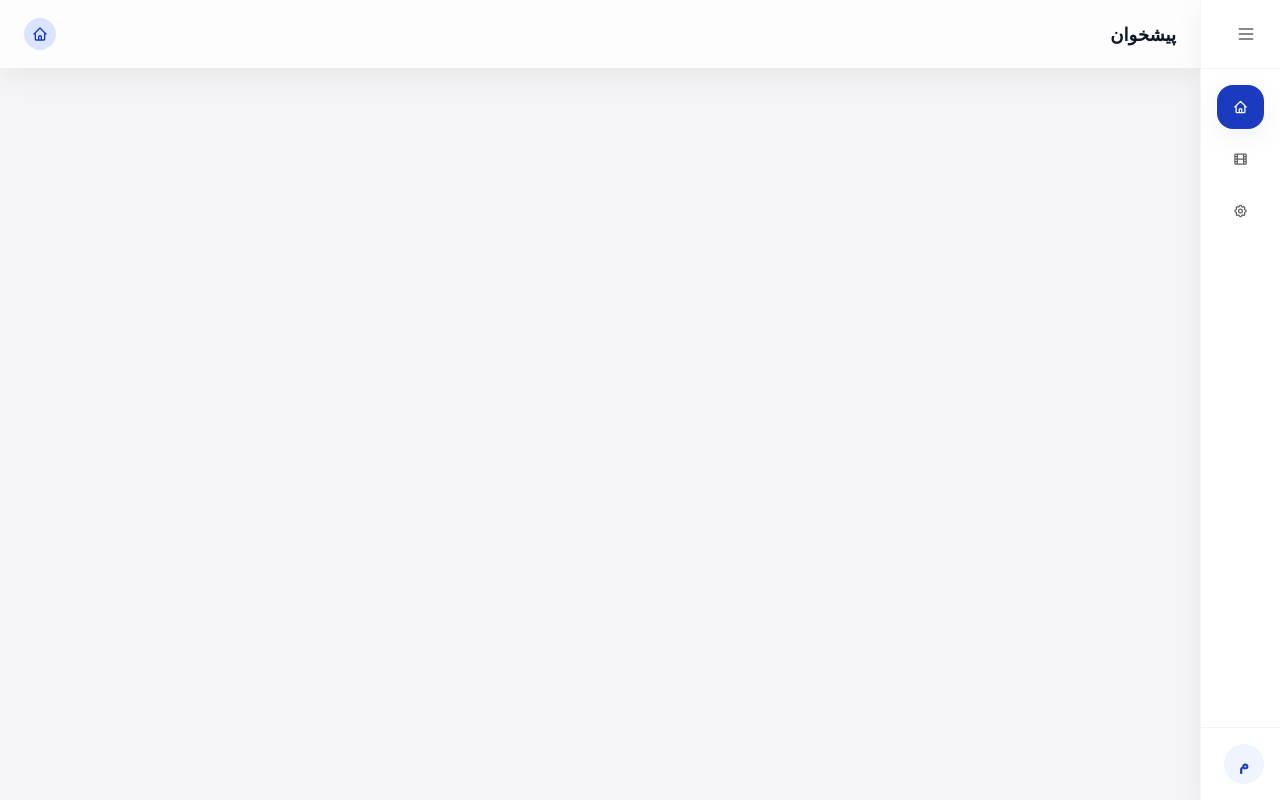
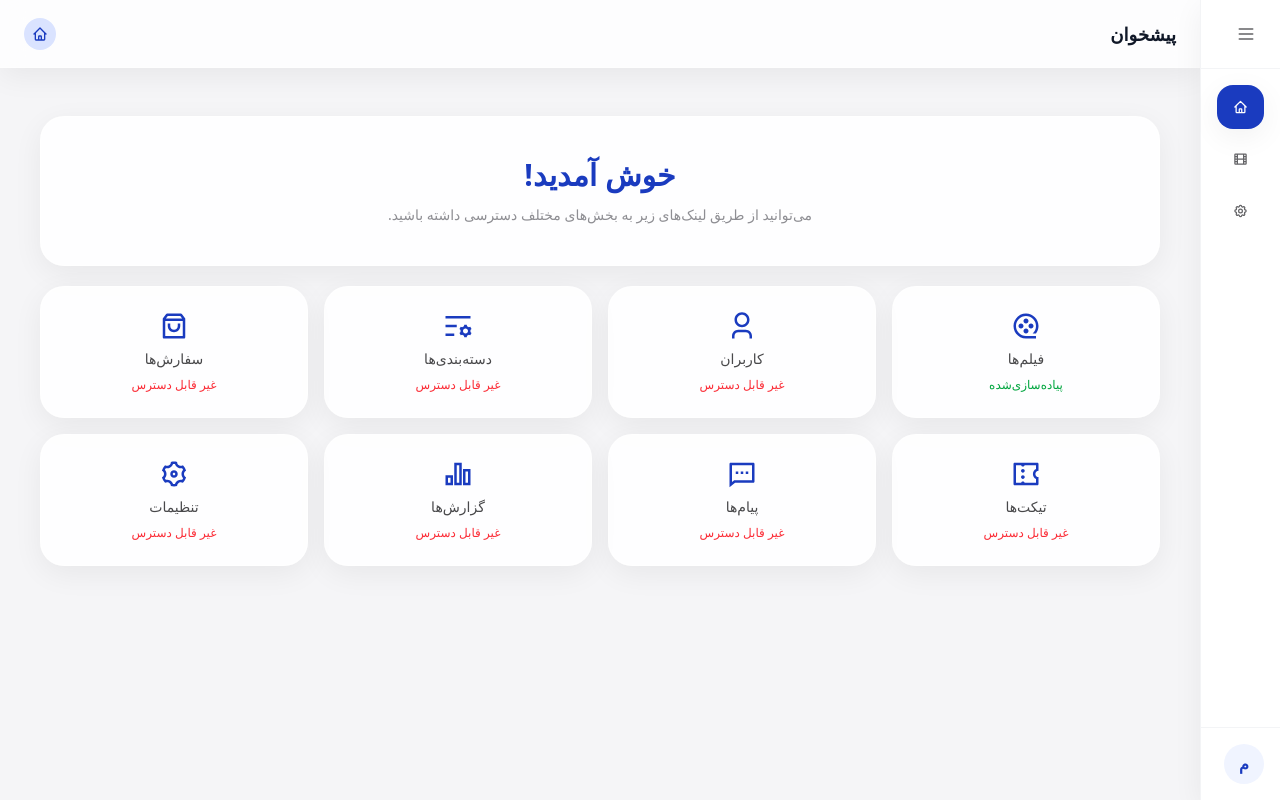
Before and after one commit to ReyhaneBstp/moviesPanel, a React (Vite) app: page /dashboard in a window 1280 px wide. Before the commit this address had no page. Built offline with nearby package versions, Linux system fonts and the light colour scheme; a small style sheet from the web is missing.

Commit message:
feat: add home page

```diff
--- a/src/App.tsx
+++ b/src/App.tsx
@@ -4,6 +4,7 @@ import { Snackbar } from "@/shared/components/Snackbar";
 import { useGlobalStore } from "@/shared/store/useGlobalStore";
 import MoviesPage from "./pages/movies/MoviesPage";
 import { ConfirmDialog } from "./shared/components/ConfirmDialog";
+import HomePage from "./pages/home/HomePage";
 
 function App() {
   const { snackbar, confirmDialog } = useGlobalStore();
@@ -16,6 +17,7 @@ function App() {
               path="/"
               element={<Navigate to="/dashboard/movies" replace />}
             />
+            <Route path="/dashboard/" element={<HomePage />} />
             <Route path="/dashboard/movies" element={<MoviesPage />} />
           </Routes>
         </DashboardLayout>
--- /dev/null
+++ b/src/pages/home/HomePage.tsx
@@ -0,0 +1,59 @@
+import { Link } from 'react-router-dom';
+import {
+  RiMovie2Line,
+  RiUser3Line,
+  RiSettings3Line,
+  RiCoupon3Line,
+  RiListSettingsLine,
+  RiShoppingBag3Line,
+  RiBarChart2Line,
+  RiMessage2Line,
+} from 'react-icons/ri';
+
+const quickLinks = [
+  { to: '/dashboard/movies', icon: RiMovie2Line, label: 'فیلم‌ها', isImplemented: true },
+  { to: '/users', icon: RiUser3Line, label: 'کاربران', isImplemented: false },
+  { to: '/categories', icon: RiListSettingsLine, label: 'دسته‌بندی‌ها', isImplemented: false },
+  { to: '/orders', icon: RiShoppingBag3Line, label: 'سفارش‌ها', isImplemented: false },
+  { to: '/tickets', icon: RiCoupon3Line, label: 'تیکت‌ها', isImplemented: false },
+  { to: '/messages', icon: RiMessage2Line, label: 'پیام‌ها', isImplemented: false },
+  { to: '/reports', icon: RiBarChart2Line, label: 'گزارش‌ها', isImplemented: false },
+  { to: '/settings', icon: RiSettings3Line, label: 'تنظیمات', isImplemented: false },
+];
+
+export default function HomePage() {
+  return (
+    <div className="mx-auto max-w-6xl space-y-5 px-4 py-6" dir="rtl">
+      <div className="card flex flex-col items-center gap-3 py-10">
+        <h1 className="text-2xl font-bold text-primary-600 sm:text-3xl">
+          خوش آمدید!
+        </h1>
+        <p className="text-center text-sm text-secondary-500">
+          می‌توانید از طریق لینک‌های زیر به بخش‌های مختلف
+          دسترسی داشته باشید.
+        </p>
+      </div>
+      <div className="grid grid-cols-2 gap-4 sm:grid-cols-4">
+        {quickLinks.map(({ to, icon: Icon, label, isImplemented }) => (
+          <Link
+            key={label}
+            to={to}
+            className="card flex flex-col items-center gap-2 py-6 transition-all hover:shadow-md hover:-translate-y-0.5"
+          >
+            <Icon className="text-3xl text-primary-600" />
+            <span className="text-sm font-medium text-secondary-700">
+              {label}
+            </span>
+            <span
+              className={`text-xs font-normal ${
+                isImplemented ? 'text-green-600' : 'text-red-500'
+              }`}
+            >
+              {isImplemented ? 'پیاده‌سازی‌شده' : 'غیر قابل دسترس'}
+            </span>
+          </Link>
+        ))}
+      </div>
+    </div>
+  );
+}
--- a/src/pages/movies/components/BulkActionBar.tsx
+++ b/src/pages/movies/components/BulkActionBar.tsx
@@ -32,7 +32,7 @@ export function BulkActionBar() {
       <button
         onClick={() => handleBulkAction('activate')}
         disabled={isBulkActionInProgress}
-        className="p-1.5 rounded-full text-emerald-600 hover:bg-emerald-100 active:bg-emerald-200 transition-colors disabled:opacity-40"
+        className="btn btn-sm text-emerald-600 hover:bg-emerald-100 active:bg-emerald-200 transition-colors disabled:opacity-40"
         title="فعال کردن انتخاب‌ها"
       >
         <FaToggleOn size={16} />
@@ -40,7 +40,7 @@ export function BulkActionBar() {
       <button
         onClick={() => handleBulkAction('deactivate')}
         disabled={isBulkActionInProgress}
-        className="p-1.5 rounded-full text-amber-600 hover:bg-amber-100 active:bg-amber-200 transition-colors disabled:opacity-40"
+        className="btn btn-sm text-amber-600 hover:bg-amber-100 active:bg-amber-200 transition-colors disabled:opacity-40"
         title="غیرفعال کردن انتخاب‌ها"
       >
         <FaToggleOff size={16} />
@@ -48,7 +48,7 @@ export function BulkActionBar() {
       <button
         onClick={() => handleBulkAction('delete')}
         disabled={isBulkActionInProgress}
-        className="p-1.5 rounded-full text-rose-600 hover:bg-rose-100 active:bg-rose-200 transition-colors disabled:opacity-40"
+        className="btn btn-sm text-rose-600 hover:bg-rose-100 active:bg-rose-200 transition-colors disabled:opacity-40"
         title="حذف انتخاب‌ها"
       >
         <FaTrashAlt size={14} />
@@ -56,7 +56,7 @@ export function BulkActionBar() {
       <button
         onClick={clearBulkMovieSelection}
         disabled={isBulkActionInProgress}
-        className="p-1.5 rounded-full text-gray-400 hover:bg-gray-100 active:bg-gray-200 transition-colors"
+        className="btn btn-sm text-gray-400 hover:bg-gray-100 active:bg-gray-200 transition-colors"
         title="لغو انتخاب"
       >
         <FaTimes size={14} />
```
Also changed, not shown: 1 other file (tests, documents, lock files or other folders).
